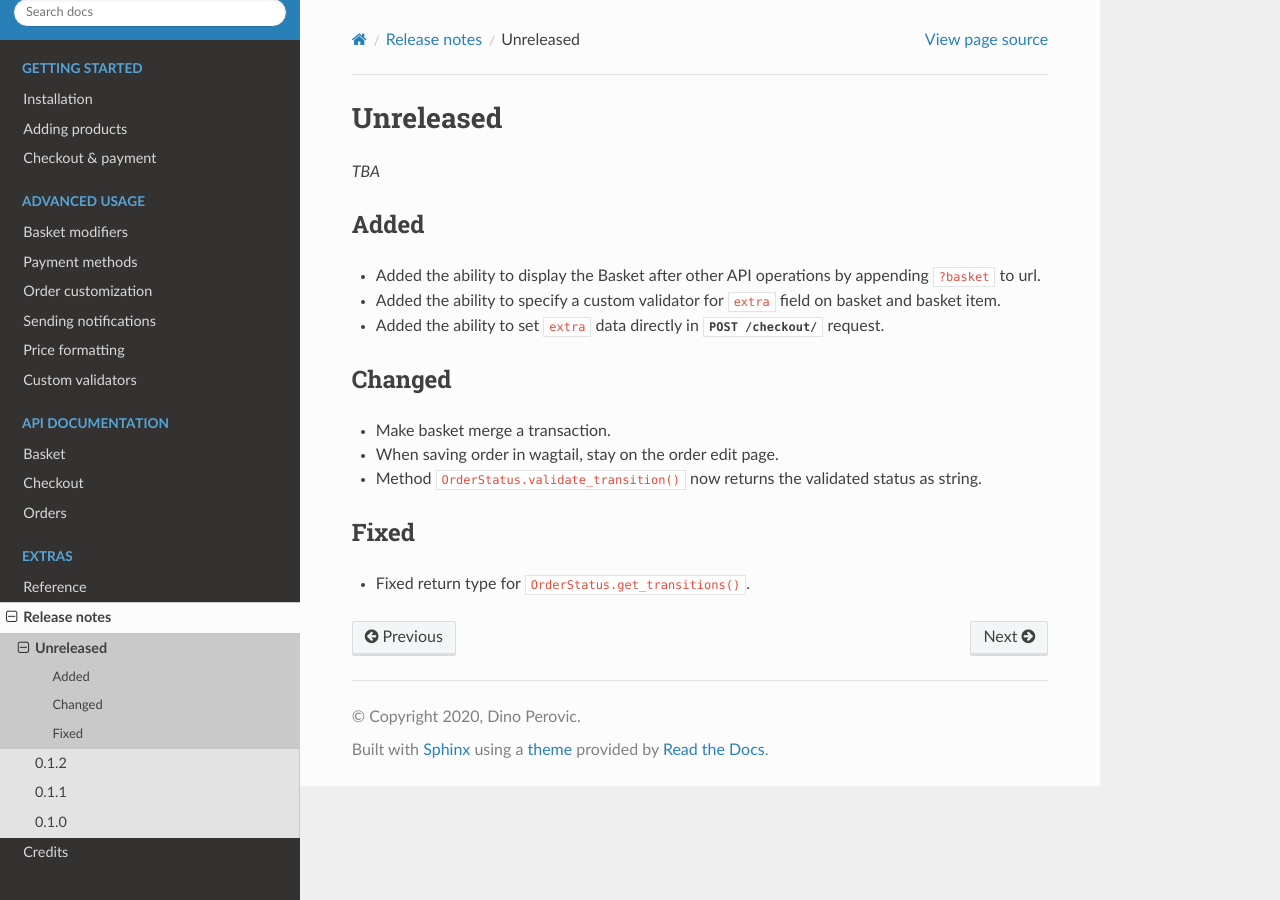
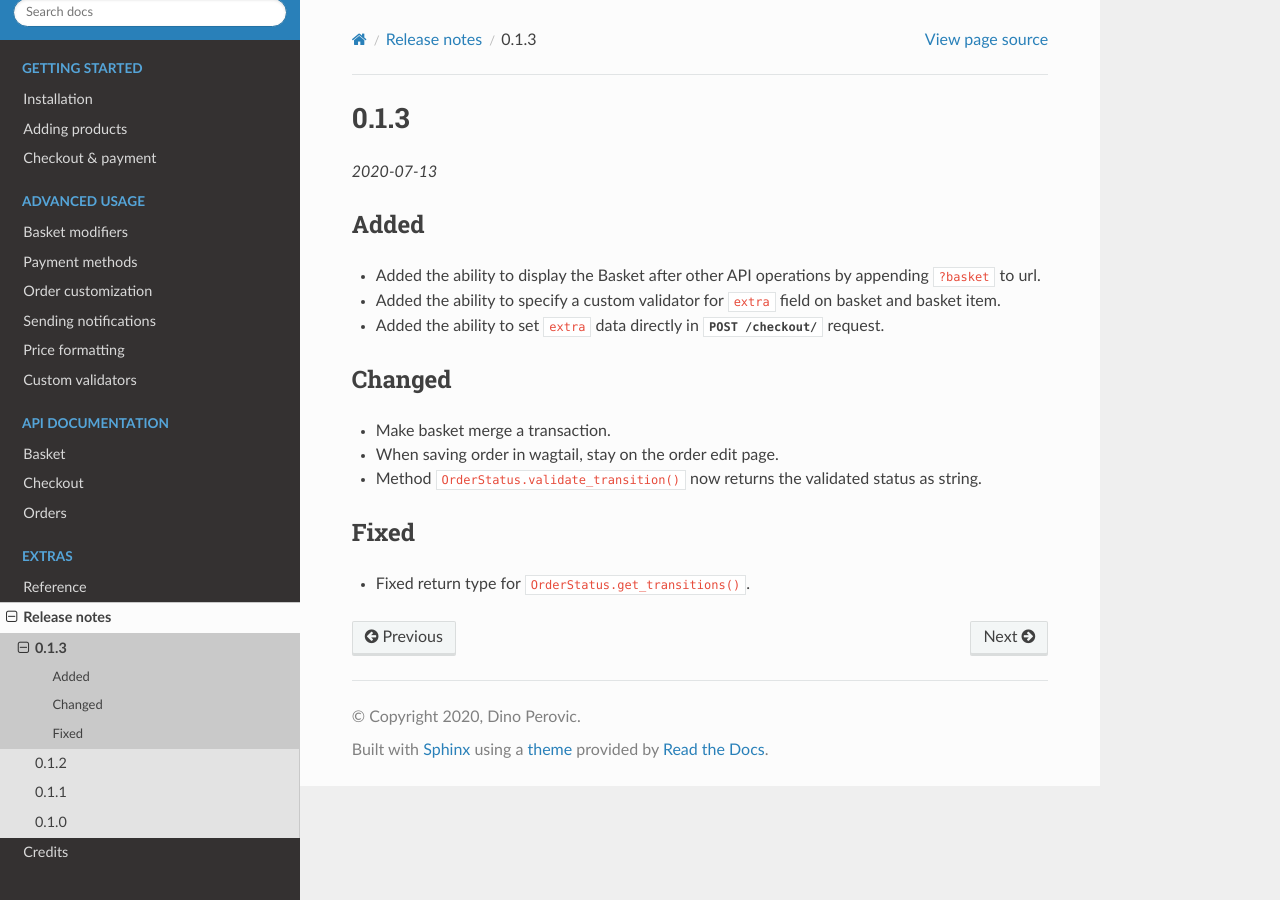
Before and after one commit to mykhailo27/django-salesman, a Sphinx documentation site: the page built from docs/releases/0.1.3.rst, in a window 1280 px wide. Built offline with Sphinx 7.4.7 and the Read the Docs theme 2.0.0, drawn with Linux system fonts in a browser that asks for light colours.

Commit message:
Update docs

```diff
--- a/docs/releases/unreleased.rst
+++ b/docs/releases/0.1.3.rst
@@ -1,8 +1,8 @@
-##########
-Unreleased
-##########
+#####
+0.1.3
+#####
 
-*TBA*
+*2020-07-13*
 
 Added
 -----
--- a/docs/releases/index.rst
+++ b/docs/releases/index.rst
@@ -18,7 +18,7 @@ Release notes and upgrade information. This project adheres to
     :caption: Versions
     :maxdepth: 1
 
-    unreleased
+    0.1.3
     0.1.2
     0.1.1
     0.1.0
```
